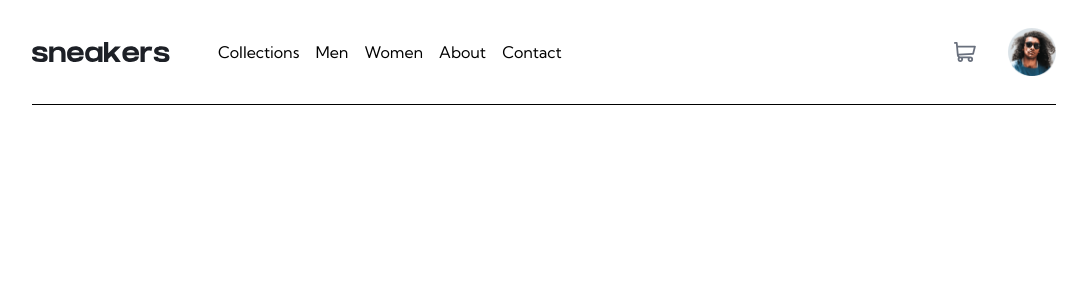
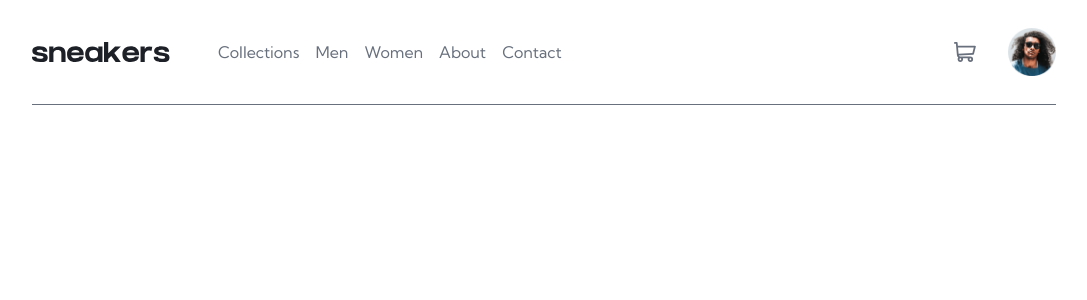
Before and after one commit to Ochoja/code_canvas, a React (Vite) app in the folder product-page/: page / in a window 1280 px wide. Shown: the top 300 px of the page, without its empty margins (96-1183 px from the left). Built offline with nearby package versions, Linux system fonts and the light colour scheme.

Commit message:
updated config

```diff
--- a/product-page/src/components/Navigation.jsx
+++ b/product-page/src/components/Navigation.jsx
@@ -14,7 +14,9 @@ export function Navigation() {
         <div className='flex justify-center gap-4'>
           {navItems.map((item, itemIndex) => {
             return (
-              <div key={itemIndex} className='py-10'>
+              <div
+                key={itemIndex}
+                className='py-10 cursor-pointer hover:border-b-4 hover:border-b-orange'>
                 {item}
               </div>
             );
--- a/product-page/src/index.css
+++ b/product-page/src/index.css
@@ -1,6 +1,17 @@
 @import url('https://fonts.googleapis.com/css2?family=Kumbh+Sans:wght@100..900&display=swap');
 @import 'tailwindcss';
 
+@theme {
+  --font-sans: 'Kumbh Sans', sans-serif;
+
+  --color-orange: hsl(26, 100%, 55%);
+  --color-orange-light: hsl(25=, 100%, 94%);
+  --color-dark-blue: hsl(220, 13%, 13%);
+  --color-dark-gray: hsl(219, 9%, 45%);
+  --color-gray: hsl(220, 14%, 75%);
+  --color-light-gray: hsl(223, 64%, 98%);
+}
+
 body {
-  font-family: 'Kumbh Sans', sans-serif;
+  color: var(--color-dark-gray);
 }
```
